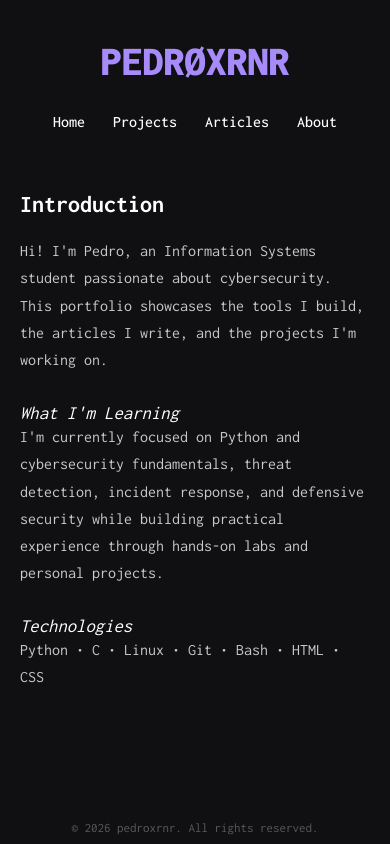
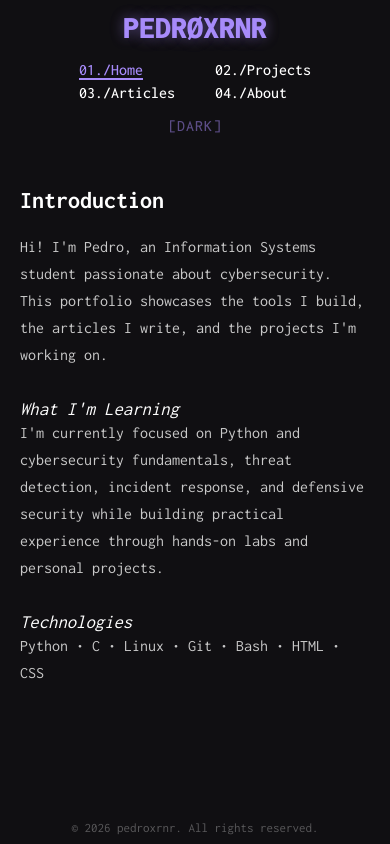
Before and after one commit to pedroxrnr/pedroxrnr.space, a React (Vite) app: page / in a window 390 px wide. Built offline with nearby package versions, Linux system fonts and the light colour scheme.

Commit message:
feat(header): add terminal-style theme toggle and responsive nav

```diff
--- a/src/components/Header.jsx
+++ b/src/components/Header.jsx
@@ -4,10 +4,10 @@ export default function Header() {
   const { pathname } = useLocation()
 
   const links = [
-    { to: '/', label: 'Home' },
-    { to: '/projects', label: 'Projects' },
-    { to: '/articles', label: 'Articles' },
-    { to: '/about', label: 'About' },
+    { to: '/', label: 'Home', num: '01' },
+    { to: '/projects', label: 'Projects', num: '02' },
+    { to: '/articles', label: 'Articles', num: '03' },
+    { to: '/about', label: 'About', num: '04' },
   ]
 
   return (
@@ -17,20 +17,28 @@ export default function Header() {
           <Link to="/">PEDRØXRNR</Link>
         </h1>
       </div>
-      <nav className="nav-links">
+      <div className="nav-group">
+        <nav className="nav-links" aria-label="Main">
           <ul>
-          {links.map(({ to, label }) => (
+            {links.map(({ to, label, num }) => (
               <li key={to}>
                 <Link
                   to={to}
+                  className={pathname === to ? 'active' : undefined}
                   aria-current={pathname === to ? 'page' : undefined}
                 >
-                {label}
+                  <span className="link-num">{num}./</span>{label}
                 </Link>
               </li>
             ))}
           </ul>
         </nav>
+        <span className="separator">│</span>
+        <span className="theme-toggle" role="button" tabIndex={0}>
+          [DARK]
+        </span>
+      </div>
+      <hr />
     </header>
   )
 }
--- a/src/style.css
+++ b/src/style.css
@@ -40,13 +40,19 @@ body {
 
 main {
   flex: 1;
+  padding-top: 32px;
 }
 
 .header {
+  position: sticky;
+  top: 0;
+  z-index: 50;
+  background: var(--bg);
   display: flex;
+  flex-wrap: wrap;
   align-items: center;
-  gap: 40px;
-  padding: 40px 0 60px;
+  gap: 4px;
+  padding: 12px 0 0;
 }
 
 .profile {
@@ -55,7 +61,7 @@ main {
 
 .profile h1 {
   margin: 0;
-  font-size: 42px;
+  font-size: 32px;
   font-weight: 900;
   line-height: 1;
 }
@@ -63,10 +69,44 @@ main {
 .profile h1 a {
   color: var(--accent);
   text-decoration: none;
+  animation: glowPulse 2.4s ease-in-out infinite;
+  transition: filter 0.2s ease;
+}
+
+.profile h1 a:hover,
+.profile h1 a:focus-visible {
+  filter: brightness(1.15);
+}
+
+@keyframes glowPulse {
+  0%,
+  100% {
+    text-shadow: 0 0 8px rgba(167, 139, 250, 0.2);
+  }
+
+  50% {
+    text-shadow: 0 0 16px rgba(167, 139, 250, 0.5), 0 0 32px rgba(167, 139, 250, 0.2);
+  }
+}
+
+@media (prefers-reduced-motion: reduce) {
+  *,
+  *::before,
+  *::after {
+    animation-duration: 0.01ms !important;
+    animation-iteration-count: 1 !important;
+    transition-duration: 0.01ms !important;
+  }
 }
 
 .nav-links {
   margin: 0;
+}
+
+.nav-group {
+  display: flex;
+  align-items: center;
+  gap: 4px;
 }
 
 .nav-links ul {
@@ -74,26 +114,79 @@ main {
   padding: 0;
   list-style: none;
   display: flex;
-  gap: 20px;
-}
-
-.nav-links li + li {
-  margin-top: 0;
+  gap: 12px;
 }
 
 .nav-links a {
   color: var(--text);
   text-decoration: none;
-  padding: 0 4px;
+  padding: 2px 8px;
   line-height: 1.2;
   font-weight: 500;
-  transition: color .2s ease;
+  position: relative;
+  transition: color 0.2s ease;
 }
 
-.nav-links a:hover,
+.nav-links a::after {
+  content: "";
+  position: absolute;
+  left: 8px;
+  bottom: 0;
+  width: calc(100% - 16px);
+  height: 2px;
+  background: var(--accent);
+  transform: scaleX(0);
+  transform-origin: left;
+  transition: transform 0.4s ease;
+}
+
+.nav-links a:hover::after,
+.nav-links a:focus-visible::after {
+  transform: scaleX(1);
+}
+
+.nav-links a.active::after {
+  transform: scaleX(1);
+}
+
 .nav-links a:focus-visible {
+  outline: 1px solid var(--accent);
+  outline-offset: 2px;
+}
+
+.nav-links a.active {
   color: var(--accent);
-  outline: none;
+}
+
+.theme-toggle {
+  color: var(--accent);
+  opacity: 0.5;
+  cursor: default;
+  user-select: none;
+  transition: opacity 0.2s;
+  letter-spacing: 1px;
+  font-weight: 500;
+  padding: 2px 8px;
+  line-height: 1.2;
+}
+
+.separator {
+  color: var(--accent);
+  opacity: 0.3;
+  user-select: none;
+  padding: 0 2px;
+}
+
+.theme-toggle:hover {
+  opacity: 1;
+}
+
+.header hr {
+  flex-basis: 100%;
+  border: none;
+  border-top: 1px solid var(--accent);
+  opacity: 0.2;
+  margin-top: 8px;
 }
 
 .content h2 {
@@ -119,9 +212,34 @@ main {
   opacity: 0.3;
 }
 
-@media (max-width: 480px) {
+@media (max-width: 720px) {
   .header {
     flex-direction: column;
-    gap: 30px;
+    gap: 16px;
+    text-align: center;
+  }
+
+  .nav-group {
+    flex-direction: column;
+    align-items: center;
+    gap: 12px;
+    width: 100%;
+  }
+
+  .nav-links ul {
+    display: grid;
+    grid-template-columns: repeat(2, auto);
+    column-gap: 24px;
+    row-gap: 4px;
+    justify-content: center;
+    justify-items: start;
+  }
+
+  .separator {
+    display: none;
+  }
+
+  .header hr {
+    margin-top: 0;
   }
 }
```
Also changed, not shown: 1 other file (tests, documents, lock files or other folders). Lines whose indentation alone changed are shown as unchanged.
